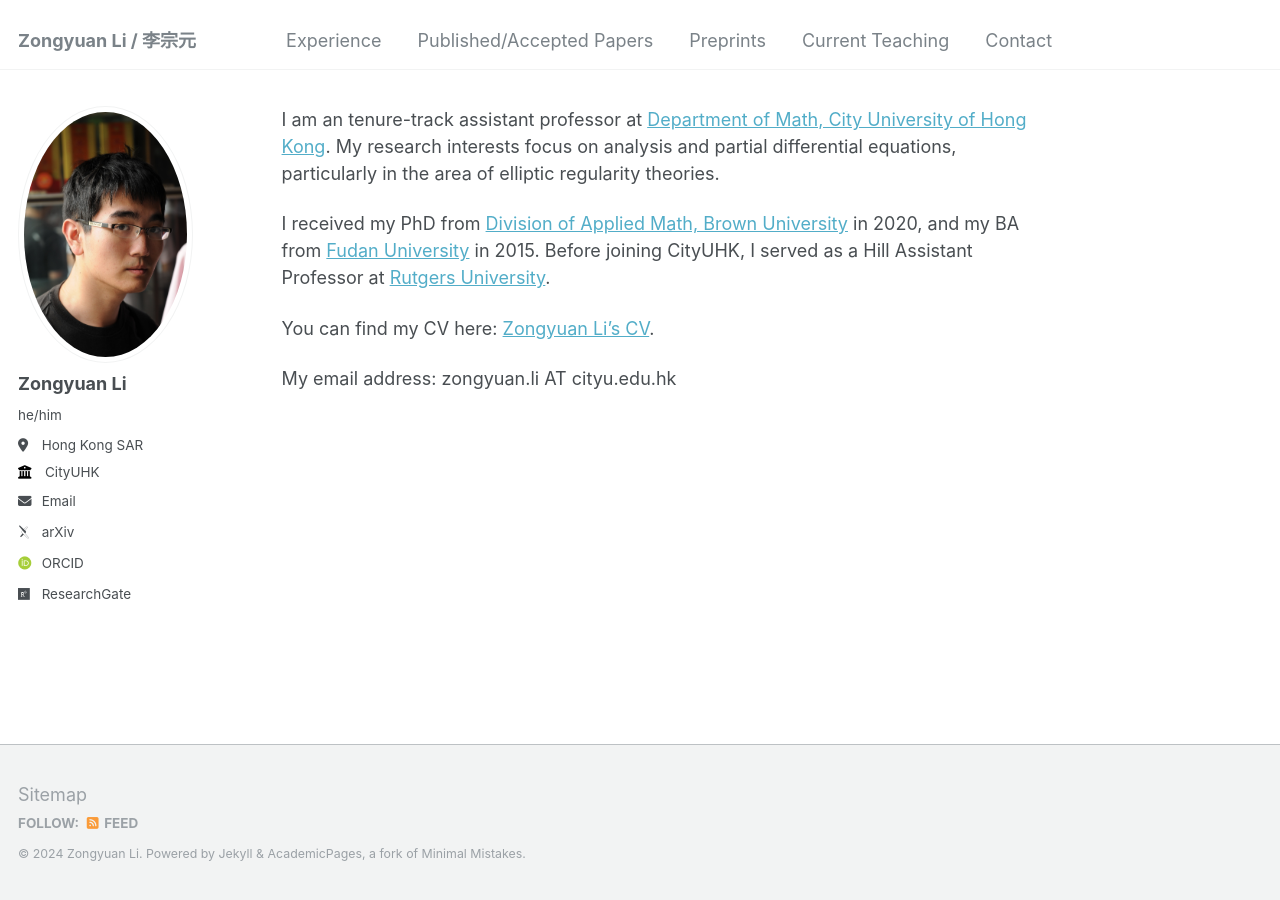
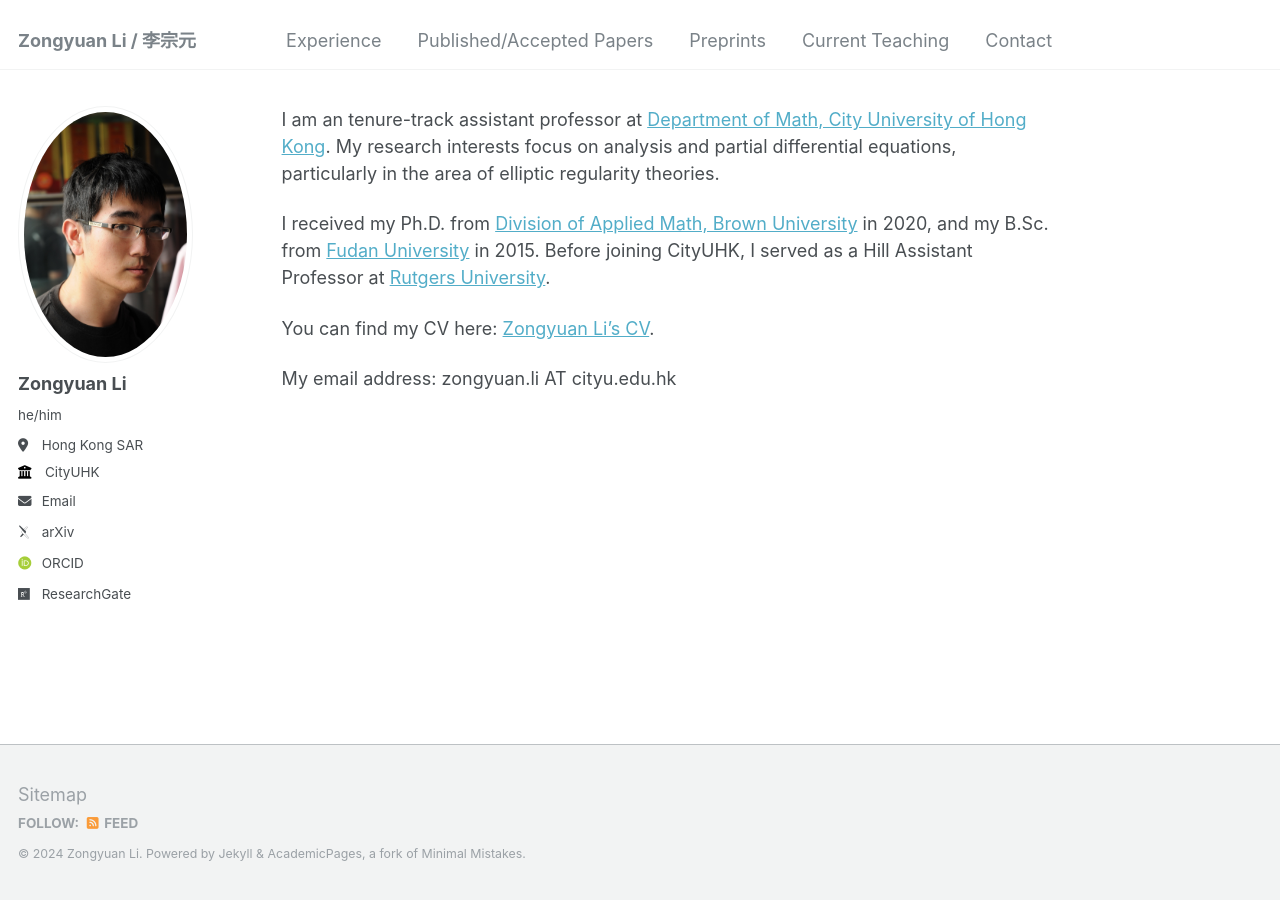
Before and after one commit to zongyuan-li/zongyuan-li.github.io, a Jekyll site: the page built from _pages/about.md, in a window 1280 px wide. Built offline with Jekyll 4.4.1, drawn with Linux system fonts in a browser that asks for light colours; some web fonts are replaced.

Commit message:
Update about.md

```diff
--- a/_pages/about.md
+++ b/_pages/about.md
@@ -9,7 +9,7 @@ redirect_from:
 
 I am an tenure-track assistant professor at [Department of Math, City University of Hong Kong](https://www.cityu.edu.hk/ma/). My research interests focus on analysis and partial differential equations, particularly in the area of elliptic regularity theories.
 
-I received my PhD from [Division of Applied Math, Brown University](https://appliedmath.brown.edu/) in 2020, and my BA from [Fudan University](https://math.fudan.edu.cn/mathen/join/list.htm) in 2015. Before joining CityUHK, I served as a Hill Assistant Professor at [Rutgers University](https://math.rutgers.edu/).
+I received my Ph.D. from [Division of Applied Math, Brown University](https://appliedmath.brown.edu/) in 2020, and my B.Sc. from [Fudan University](https://math.fudan.edu.cn/mathen/join/list.htm) in 2015. Before joining CityUHK, I served as a Hill Assistant Professor at [Rutgers University](https://math.rutgers.edu/).
 
 You can find my CV here: [Zongyuan Li's CV](../assets/CV.pdf).
 
```
